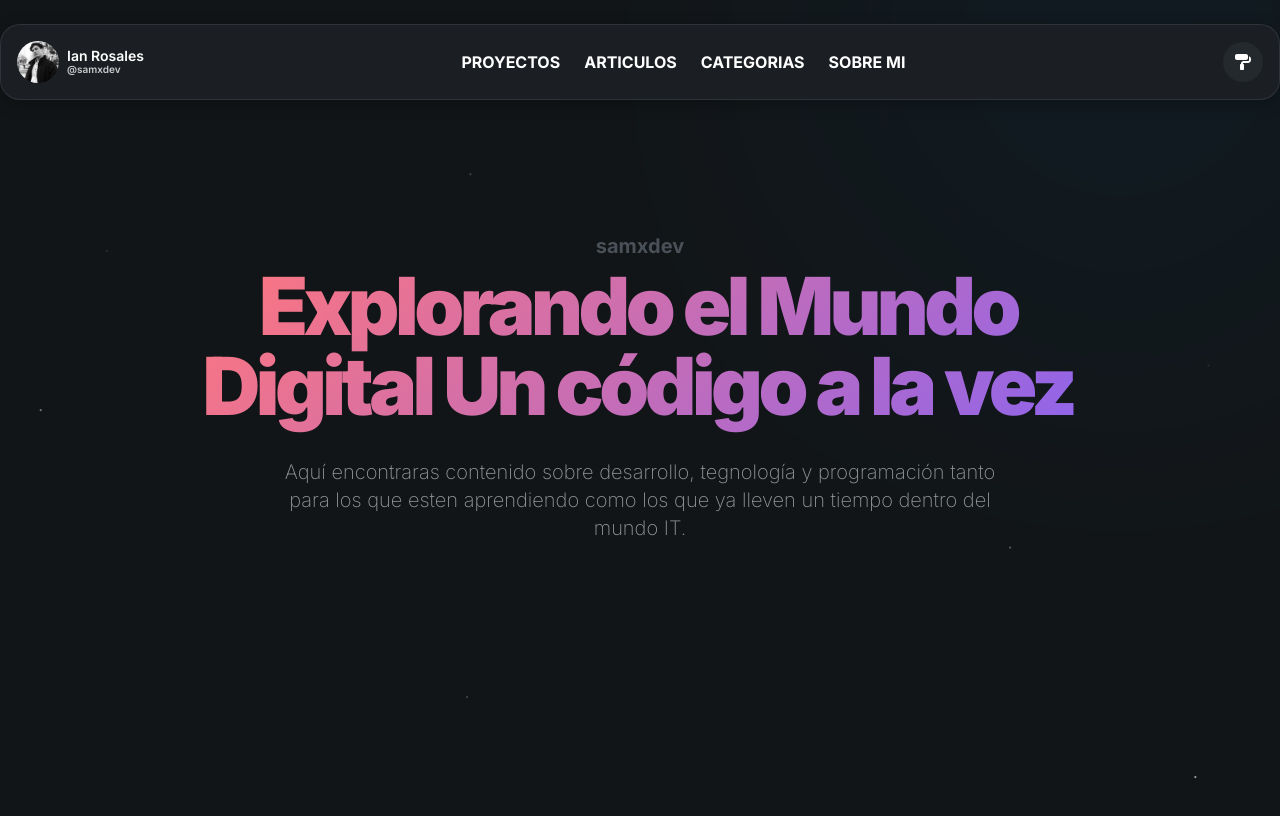
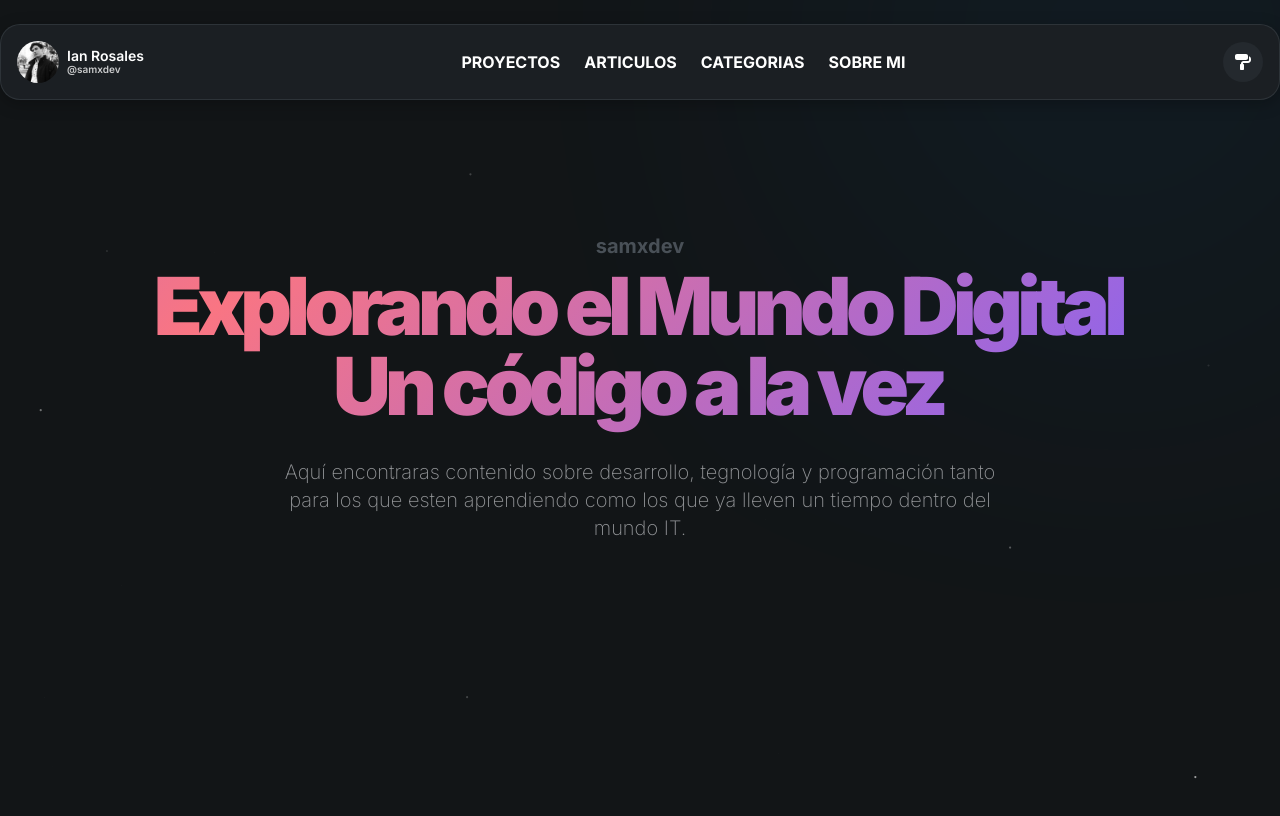
Before and after one commit to sampxcs/samxdev, a Next.js app: page / in a window 1280 px wide. Shown: the top 816 px of the page. Built offline with nearby package versions, Linux system fonts and the light colour scheme.

Commit message:
retouching styles

```diff
--- a/src/components/Sections/Hero/hero.module.css
+++ b/src/components/Sections/Hero/hero.module.css
@@ -51,7 +51,7 @@
 
 .title[data-page='home'] {
   text-align: center;
-  letter-spacing: -0.28rem;
+  letter-spacing: -0.35rem;
   font-size: var(--font-size-7xl);
   line-height: var(--font-size-7xl);
   padding-bottom: 1.5rem;
```
